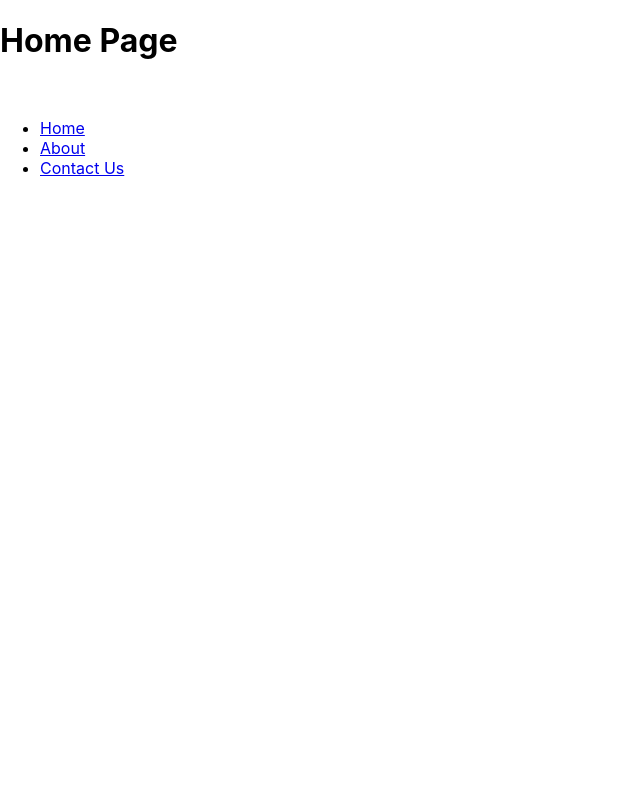
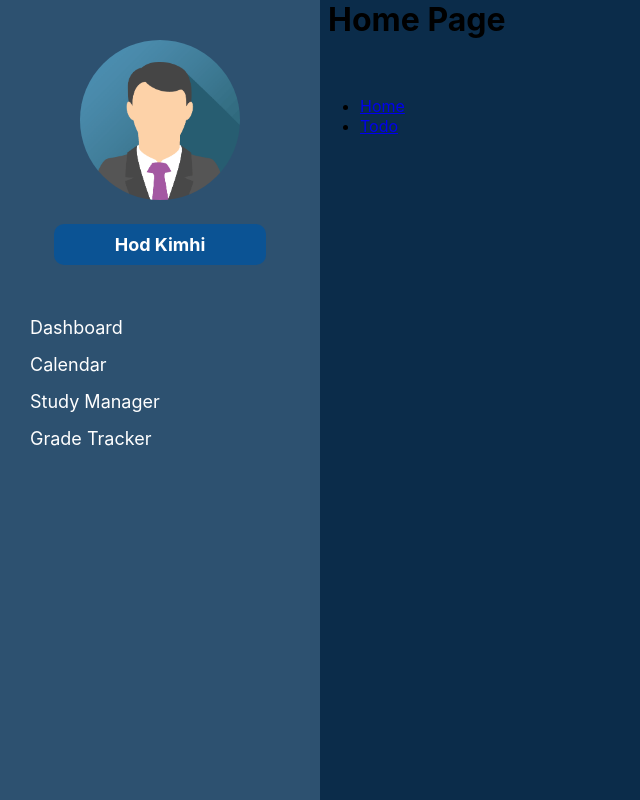
Before and after one commit to hkimhi/nwhacks2022, a React (Create React App) app: page / in a window 1280 px wide. Shown: the whole page, without its empty margins (0-640 px from the left). Built offline with nearby package versions, Linux system fonts and the light colour scheme.

Commit message:
Created nav sidebar

```diff
--- a/package.json
+++ b/package.json
@@ -10,6 +10,7 @@
     "react-dom": "^17.0.2",
     "react-router-dom": "^6.2.1",
     "react-scripts": "^5.0.0",
+    "styled-components": "^5.3.3",
     "web-vitals": "^2.1.3"
   },
   "scripts": {
--- a/src/App.js
+++ b/src/App.js
@@ -1,4 +1,3 @@
-import logo from './logo.svg';
 import './App.css';
 
 import {
@@ -9,6 +8,7 @@ import {
 } from "react-router-dom";
 
 import Home from "./components/Home"
+import Todo from './components/Todo'
 
 function App() {
   return (
@@ -17,6 +17,7 @@ function App() {
         <Routes>
           <Route path ="/" element={<Home/>} />
           <Route path ="/home" element={<Home/>} />
+          <Route path='/todo' element={<Todo />} />
 
           <Route path="*" element={<Navigate to="/home"/>} />
         </Routes>
--- a/src/components/Home.js
+++ b/src/components/Home.js
@@ -1,28 +1,50 @@
 import React from "react";
+import styled from 'styled-components';
 // importing Link from react-router-dom to navigate to
 // different end points.
 import { Link } from "react-router-dom";
+import Nav from './Nav'
+
+const Container = styled.div`
+  background: aqua;
+  height: 100vh;
+`;
+
+const NavContainer = styled.div`
+  width: 25%;
+  height: 100%;
+  background: #2d5170;
+  float: left;
+`;
+
+const MainContainer = styled.div`
+  margin-left: 25%;
+  height: 100%;
+  background: #0b2c4a;
+`;
+
 
 const Home = () => {
   return (
-    <div>
-      <h1>Home Page</h1>
+    <Container>
+      <NavContainer id="nav-container">
+        <Nav />
+      </NavContainer>
+
+
+      <MainContainer id="main-container">
+        <h1 style={{marginTop: '0', paddingLeft: '8px'}}>Home Page</h1>
         <br />
         <ul>
           <li>
-          {/* Endpoint to route to Home component */}
-          <Link to="/">Home</Link>
+            <Link to="/home">Home</Link>
           </li>
           <li>
-          {/* Endpoint to route to About component */}
-          <Link to="/about">About</Link>
-        </li>
-        <li>
-          {/* Endpoint to route to Contact Us component */}
-          <Link to="/contactus">Contact Us</Link>
+            <Link to="/todo">Todo</Link>
           </li>
         </ul>
-    </div>
+      </MainContainer>
+    </Container>
   );
 };
 
--- /dev/null
+++ b/src/components/Nav.js
@@ -0,0 +1,57 @@
+import React from 'react';
+import styled from 'styled-components';
+import {Link} from 'react-router-dom';
+import avatar from '../assets/img_avatar.png';
+
+const Avatar = styled.img`
+    width: 50%;
+    display: center;
+    border-radius: 50%;
+`;
+
+const NavItemContainer = styled.div`
+    padding: 32px 10px 10px 10px;
+`;
+
+const NavItem = styled(Link)`
+    color: white;
+    padding-left: 20px;
+    display: block;
+    text-decoration: none;
+    font-size: 18px;
+    padding-bottom: 16px;
+`;
+
+const UserName = styled.p`
+    width: 60%;
+    padding: 10px;
+    margin: 20px auto;
+    text-align: center;
+    color: white;
+    background-color: #0b5394ff;
+    border-radius: 10px;
+    font-weight: bold;
+    font-size: 18px;
+`;
+
+const Nav = () => {
+    return (
+        <>
+            <div style={{ textAlign: 'center', paddingTop: '40px' }}>
+                <Avatar src={avatar} alt="Avatar" />
+            </div>
+
+
+            <UserName>Hod Kimhi</UserName>
+
+            <NavItemContainer>
+                <NavItem to='/home'>Dashboard</NavItem>
+                <NavItem to='/'>Calendar</NavItem>
+                <NavItem to='/'>Study Manager</NavItem>
+                <NavItem to='/'>Grade Tracker</NavItem>
+            </NavItemContainer>
+        </>
+    );
+}
+
+export default Nav
--- /dev/null
+++ b/src/components/Todo.js
@@ -0,0 +1,66 @@
+import React from 'react';
+
+
+class Todo extends React.Component {
+    constructor(props) {
+        super(props);
+        this.state = { items: [], text: '' };
+        this.handleChange = this.handleChange.bind(this);
+        this.handleSubmit = this.handleSubmit.bind(this);
+    }
+
+    render() {
+        return (
+            <div>
+                <h3>TODO</h3>
+                <TodoList items={this.state.items} />
+                <form onSubmit={this.handleSubmit}>
+                    <label htmlFor="new-todo">
+                        What needs to be done?
+                    </label>
+                    <input
+                        id="new-todo"
+                        onChange={this.handleChange}
+                        value={this.state.text}
+                    />
+                    <button>
+                        Add #{this.state.items.length + 1}
+                    </button>
+                </form>
+            </div>
+        );
+    }
+
+    handleChange(e) {
+        this.setState({ text: e.target.value });
+    }
+
+    handleSubmit(e) {
+        e.preventDefault();
+        if (this.state.text.length === 0) {
+            return;
+        }
+        const newItem = {
+            text: this.state.text,
+            id: Date.now()
+        };
+        this.setState(state => ({
+            items: state.items.concat(newItem),
+            text: ''
+        }));
+    }
+}
+
+class TodoList extends React.Component {
+    render() {
+        return (
+            <ul>
+                {this.props.items.map(item => (
+                    <li key={item.id}>{item.text}</li>
+                ))}
+            </ul>
+        );
+    }
+}
+
+export default Todo
```
Also changed, not shown: src/assets/img_avatar.png (added), 1 other file (tests, documents, lock files or other folders). Lines whose indentation alone changed are shown as unchanged.
